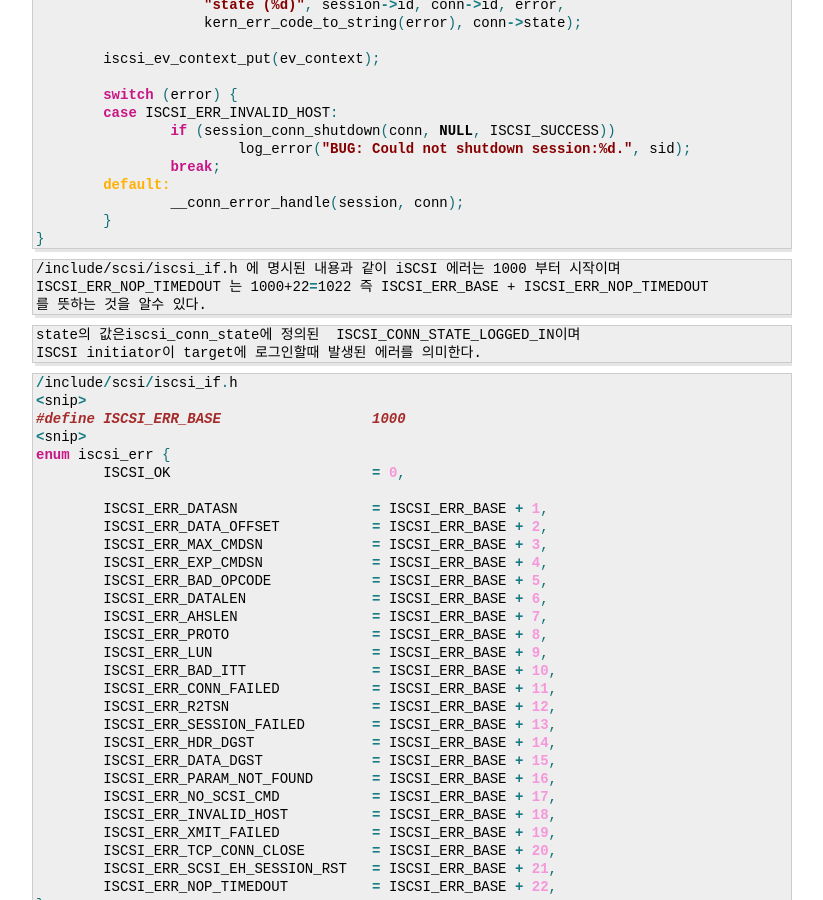
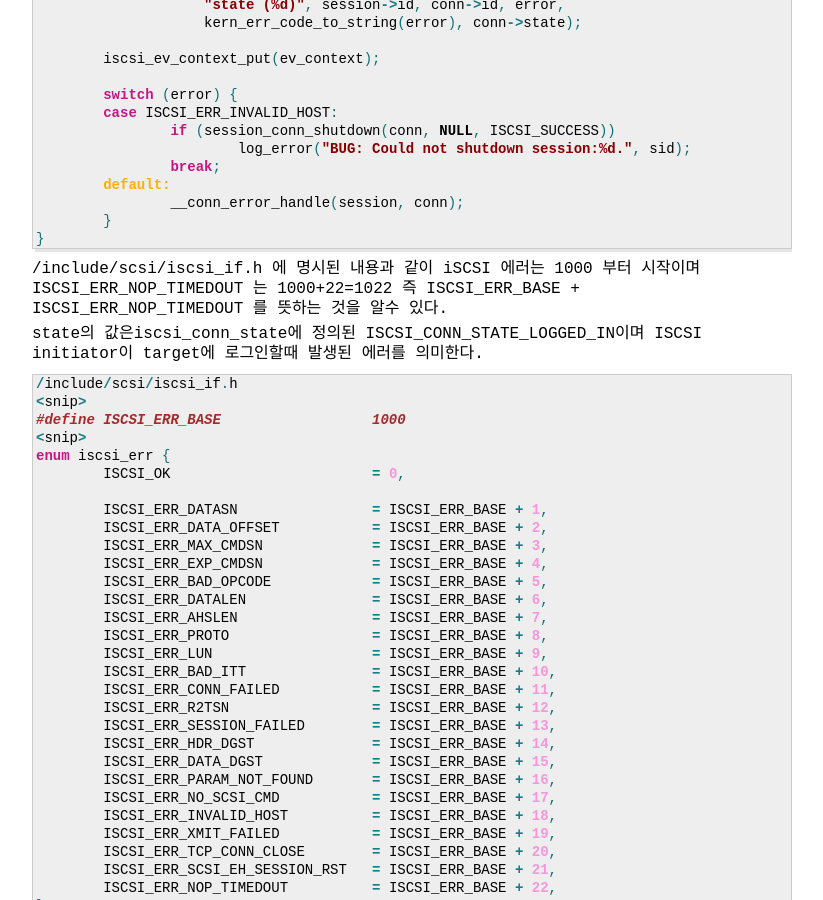
Before and after one commit to Planet15/planet15.github.io, a Jekyll site: the page built from _posts/2022-06-22-kernel-iscsi-case-01.markdown, in a window 1280 px wide and 900 px high, scrolled down 572 px. Shown: the whole window, without its empty margins (228-1051 px from the left). Built offline with Jekyll 4.4.1, drawn with Linux system fonts in a browser that asks for light colours; comment, search, counter and statistics services are not loaded.

Commit message:
2022-06-22-kernel-iscsi-case-01.markdown-v04

````diff
--- a/_posts/2022-06-22-kernel-iscsi-case-01.markdown
+++ b/_posts/2022-06-22-kernel-iscsi-case-01.markdown
@@ -47,17 +47,12 @@ static void session_conn_error(void *data)
 }
 ```
 
-
-```sh
 /include/scsi/iscsi_if.h 에 명시된 내용과 같이 iSCSI 에러는 1000 부터 시작이며
 ISCSI_ERR_NOP_TIMEDOUT 는 1000+22=1022 즉 ISCSI_ERR_BASE + ISCSI_ERR_NOP_TIMEDOUT
 를 뜻하는 것을 알수 있다.
-```
 
-```sh
 state의 값은iscsi_conn_state에 정의된  ISCSI_CONN_STATE_LOGGED_IN이며
 ISCSI initiator이 target에 로그인할때 발생된 에러를 의미한다.
-```
 
 ```c
 /include/scsi/iscsi_if.h
````
